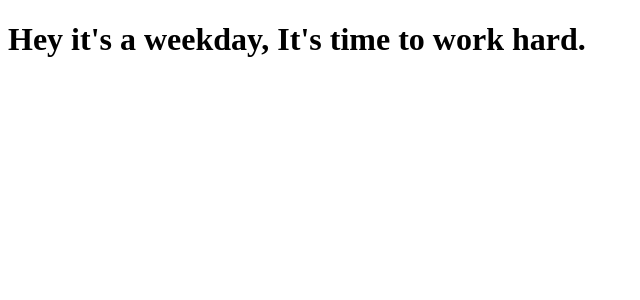
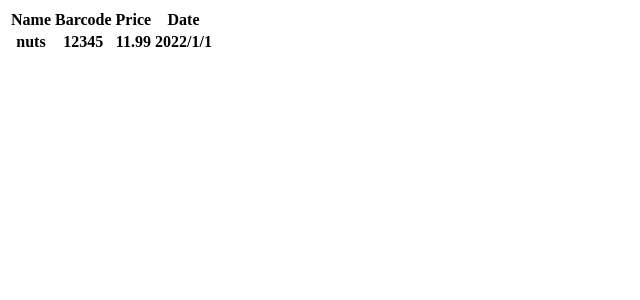
Before and after one commit to msmcsd/price-is-right, a Node server app: page / in a window 1280 px wide. Shown: the top 300 px of the page, without its empty margins (0-640 px from the left). Run offline with Node 20, Linux system fonts and the light colour scheme; lists and menus that the app fills with data are empty; some libraries are stand-ins or nearby versions.

Commit message:
Works for sample data

```diff
--- a/index.js
+++ b/index.js
@@ -4,10 +4,14 @@ const app = express();
 const port = 3000;
 
 app.get("/", (req, res) => {
-  res.render("index.ejs", {
-    dayType: "a weekday",
-    advice: "It's time to work hard."
-  })
+  res.render("index.ejs", {grocery_items: [
+    {
+      name: "nuts",
+      barcode: "12345",
+      price: 11.99,
+      date: "2022/1/1"
+    }
+    ]})
 });
 
 app.listen(port, () =>
--- a/views/index.ejs
+++ b/views/index.ejs
@@ -1,11 +1,30 @@
 <!DOCTYPE html>
 <html lang="en">
+
 <head>
   <meta charset="UTF-8">
   <meta name="viewport" content="width=device-width, initial-scale=1.0">
   <title>Price is Right</title>
 </head>
+
 <body>
-  <h1>Hey it's <%= dayType %>, <%= advice %></h1>
+  </h1>
+  <table>
+    <tbody>
+      <tr>
+        <th>Name</th>
+        <th>Barcode</th>
+        <th>Price</th>
+        <th>Date</th>
+      </tr>
+      <% for (let i=0; i < grocery_items.length; i++) { %>
+          <th><%= grocery_items[i].name %></th>
+          <th><%= grocery_items[i].barcode %></th>
+          <th><%= grocery_items[i].price %></th>
+          <th><%= grocery_items[i].date %></th>
+      <% } %>
+      </tbody>
+    </table>
 </body>
+
 </html>
```
